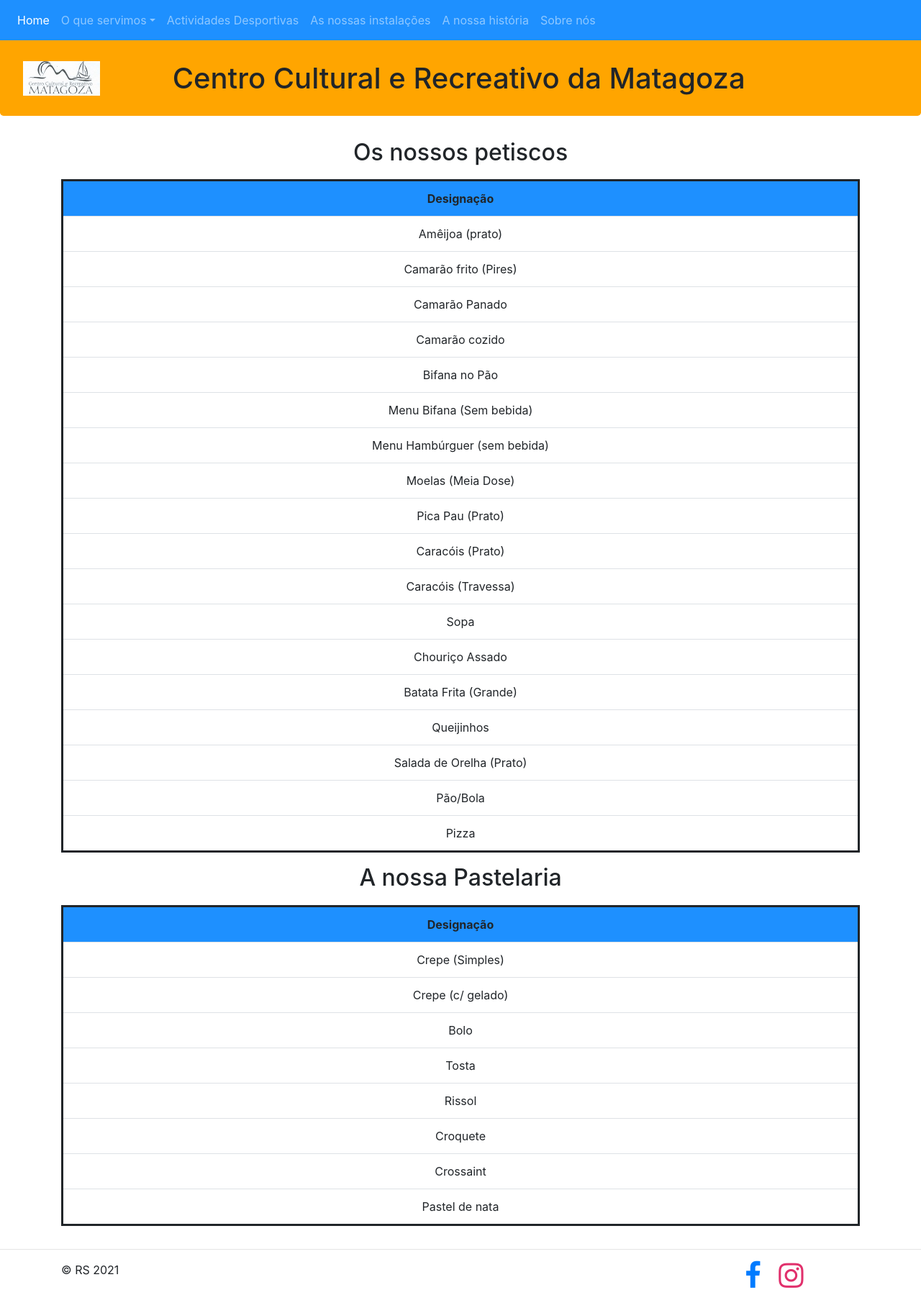
After one commit to Ricardo-Santos-21904332/Website-Centro-Cultural-e-Recreativo-Da-Matagoza, a Django app: page /comida/ in a window 1280 px wide. The commit adds this page. Shown: the whole page at 72% size. Run offline with Django 3.2, Linux system fonts and the light colour scheme; some libraries are stand-ins or nearby versions.

Commit message:
Melhorias página Comida

```diff
--- /dev/null
+++ b/website/templates/website/comida.html
@@ -0,0 +1,98 @@
+{% extends 'website/layout.html' %}
+
+{% block main %}
+    <div class="col-md-12">
+        <h2 style="text-align: center;padding-bottom: 10px">Os nossos petiscos</h2>
+        <table class="table" style="border: solid">
+            <tr>
+                <th style="background-color: dodgerblue;text-align: center">Designação</th>
+            </tr>
+            <tr>
+                <td style="text-align: center">Amêijoa (prato)</td>
+            </tr>
+            <tr>
+                <td style="text-align: center">Camarão frito (Pires)</td>
+            </tr>
+            <tr>
+                <td style="text-align: center">Camarão Panado</td>
+            </tr>
+            <tr>
+                <td style="text-align: center">Camarão cozido</td>
+            </tr>
+            <tr>
+                <td style="text-align: center">Bifana no Pão</td>
+            </tr>
+            <tr>
+                <td style="text-align: center">Menu Bifana (Sem bebida)</td>
+            </tr>
+            <tr>
+                <td style="text-align: center">Menu Hambúrguer (sem bebida)</td>
+            </tr>
+            <tr>
+                <td style="text-align: center">Moelas (Meia Dose)</td>
+            </tr>
+            <tr>
+                <td style="text-align: center">Pica Pau (Prato)</td>
+            </tr>
+            <tr>
+                <td style="text-align: center">Caracóis (Prato)</td>
+            </tr>
+            <tr>
+                <td style="text-align: center">Caracóis (Travessa)</td>
+            </tr>
+            <tr>
+                <td style="text-align: center">Sopa</td>
+            </tr>
+            <tr>
+                <td style="text-align: center">Chouriço Assado</td>
+            </tr>
+            <tr>
+                <td style="text-align: center">Batata Frita (Grande)</td>
+            </tr>
+            <tr>
+                <td style="text-align: center">Queijinhos</td>
+            </tr>
+            <tr>
+                <td style="text-align: center">Salada de Orelha (Prato)</td>
+            </tr>
+            <tr>
+                <td style="text-align: center">Pão/Bola</td>
+            </tr>
+            <tr>
+                <td style="text-align: center">Pizza</td>
+            </tr>
+        </table>
+    </div>
+    <div class="col-md-12">
+        <h2 style="text-align: center;padding-bottom: 10px">A nossa Pastelaria</h2>
+        <table class="table" style="border: solid">
+            <tr>
+                <th style="background-color: dodgerblue;text-align: center">Designação</th>
+            </tr>
+            <tr>
+                <td style="text-align: center">Crepe (Simples)</td>
+            </tr>
+            <tr>
+                <td style="text-align: center">Crepe (c/ gelado)</td>
+            </tr>
+            <tr>
+                <td style="text-align: center">Bolo</td>
+            </tr>
+            <tr>
+                <td style="text-align: center">Tosta</td>
+            </tr>
+            <tr>
+                <td style="text-align: center">Rissol</td>
+            </tr>
+            <tr>
+                <td style="text-align: center">Croquete</td>
+            </tr>
+            <tr>
+                <td style="text-align: center">Crossaint</td>
+            </tr>
+            <tr>
+                <td style="text-align: center">Pastel de nata</td>
+            </tr>
+        </table>
+    </div>
+{% endblock main %}
--- a/website/templates/website/layout.html
+++ b/website/templates/website/layout.html
@@ -40,19 +40,15 @@
             </li>
             <li class="nav-item">
                 <a class="nav-link dropdown-toggle" id="dropdown01" data-toggle="dropdown" aria-haspopup="true"
-                   aria-expanded="false">Tabelas de Preços</a>
+                   aria-expanded="false">O que servimos</a>
                 <div class="dropdown-menu" aria-labelledby="dropdown01">
-                    <a class="dropdown-item" href="#">Comida</a>
+                    <a class="dropdown-item" href=" {% url 'website:comida' %} ">Comida</a>
                     <a class="dropdown-item" href="#">Bebidas</a>
                     <a class="dropdown-item" href="#">Snacks</a>
                 </div>
             </li>
-            <li class="nav-item dropdown">
-                <a class="nav-link dropdown-toggle" id="dropdown02" data-toggle="dropdown" aria-haspopup="true"
-                   aria-expanded="false">Actividades Desportivas</a>
-                <div class="dropdown-menu" aria-labelledby="dropdown02">
-                    <a class="dropdown-item" href="#">Paddle</a>
-                </div>
+            <li class="nav-item">
+                <a class="nav-link" href="#">Actividades Desportivas</a>
             </li>
             <li class="nav-item">
                 <a class="nav-link" href="#">As nossas instalações</a>
--- a/website/urls.py
+++ b/website/urls.py
@@ -6,5 +6,5 @@ app_name = "website"
 urlpatterns = [
     path('', views.index, name='index'),
     path('about/', views.about, name='about'),
-    path('tabelaPrecosComida/', views.tabelaPrecosComida, name='tabelaPrecosComida'),
+    path('comida/', views.comida, name='comida'),
 ]
--- a/website/views.py
+++ b/website/views.py
@@ -10,5 +10,5 @@ def about(request):
     return render(request, "website/about.html")
 
 
-def tabelaPrecosComida(request):
-    return render(request, "website/tabelaPrecosComida.html")
+def comida(request):
+    return render(request, "website/comida.html")
```
Also changed, not shown: website/templates/website/tabelaPrecosComida.html (deleted, +0 -47 lines).
